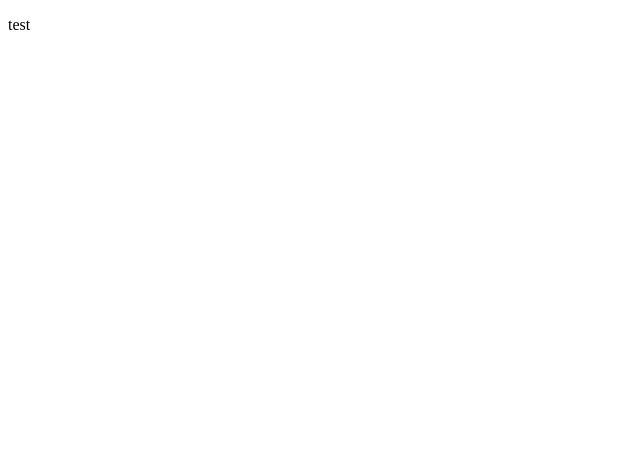
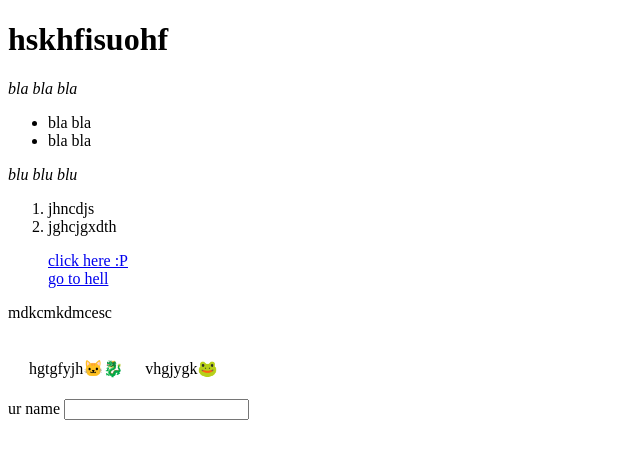
Before and after one commit to nahi-nassif/Tutorials, a plain HTML site: page index.html in a window 1280 px wide. Shown: the whole page, without its empty margins (0-640 px from the left). Drawn offline with Linux system fonts and the light colour scheme.

Commit message:
new commit

```diff
--- a/index.html
+++ b/index.html
@@ -1,12 +1,39 @@
 <!DOCTYPE html>
 <html lang="en" dir="ltr">
-  <head>
-    <meta charset="utf-8">
-    <title></title>
-  </head>
-  <body>
-    <p>
-      test
-      </p>
-  </body>
+
+<head>
+  <meta charset="utf-8">
+  <title>Shatha Bou Nassif Bou Daib</title>
+</head>
+<h1>hskhfisuohf</h1>
+<i>bla bla bla</i>
+
+<body>
+  <ul>
+    <li>bla bla</li>
+    <li>bla bla</li>
+  </ul>
+  <i>blu blu blu</i>
+  <ol>
+    <li>jhncdjs</li>
+    <li>jghcjgxdth</li>
+  </ol>
+<ul>
+  <a href="https://www.google.com/">click here :P</a>
+ <br>
+ <a href="../first website/nahi.html">go to hell</a>
+</ul>
+<p>mdkcmkdmcesc</p>
+<table cellspacing="20">
+  <tr>
+    <td>hgtgfyjh🐱‍🐉</td>
+    <td>vhgjygk🐸</td>
+  </tr>
+</table>
+<form class="" action="index.html" method="post">
+  <label for="">ur name</label>
+  <input type="text" name="" value="">
+</form>
+</body>
+
 </html>
```
Also changed, not shown: shishi.html/Shatha.html (+11 -1 lines).
